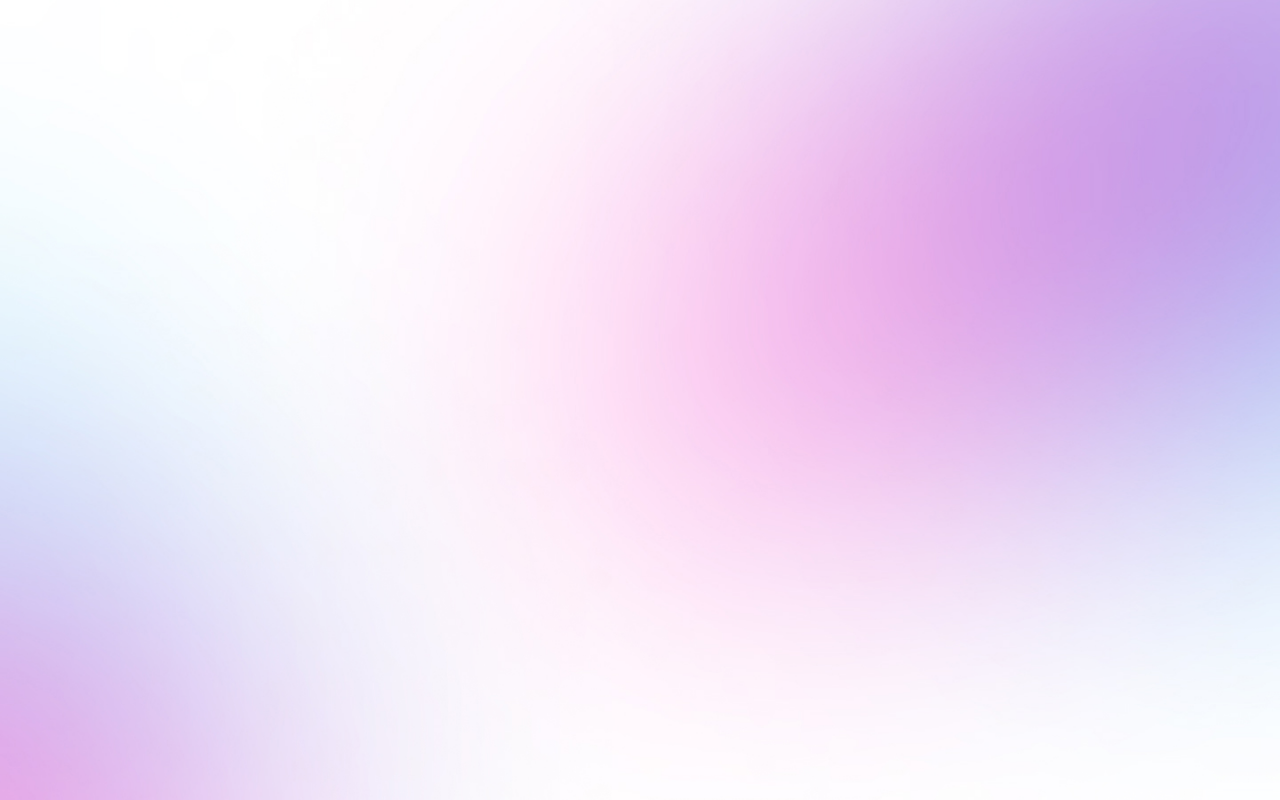
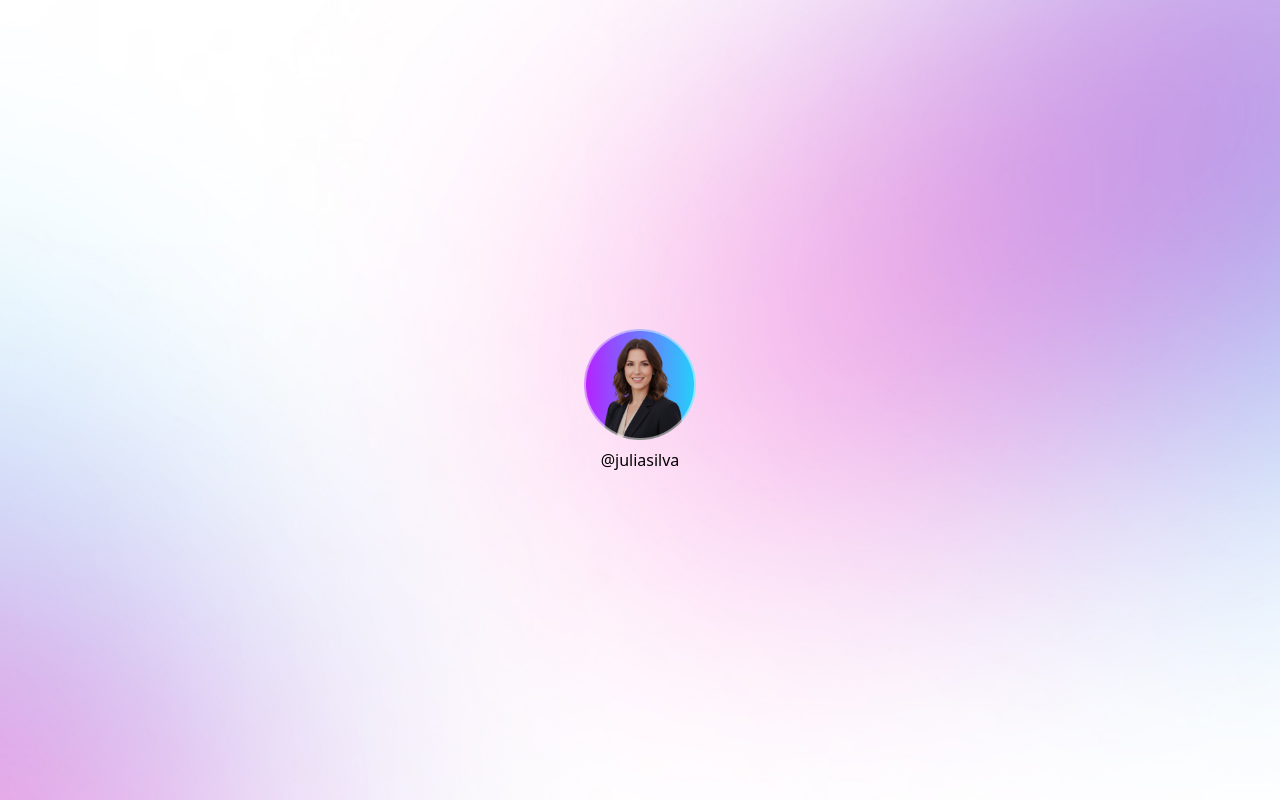
Before and after one commit to eulermomberger/dev-links, a Next.js app: page / in a window 1280 px wide. Built offline with nearby package versions, Linux system fonts and the light colour scheme.

Commit message:
✨ feat: Componente de profile

```diff
--- /dev/null
+++ b/src/components/Avatar/index.tsx
@@ -0,0 +1,12 @@
+import Image from "next/image";
+
+export function Avatar() {
+  return (
+    <Image
+      src="/assets/avatar.png"
+      alt="Avatar"
+      width={112}
+      height={112}
+    />
+  );
+}
--- a/src/components/MainPage/index.tsx
+++ b/src/components/MainPage/index.tsx
@@ -1,14 +1,16 @@
+import { Profile } from "../Profile";
+
 export function MainPage() {
   return (
     <main
       className="
-        flex justify-center items-center gap-6
+        flex flex-col justify-center items-center gap-6
         p-6
         h-screen w-screen
         bg-[url('/assets/bg-mobile-light.jpg')] md:bg-[url('/assets/bg-desktop-light.jpg')] bg-cover
       "
     >
-
+      <Profile />
     </main>
   );
 }
--- /dev/null
+++ b/src/components/Profile/index.tsx
@@ -0,0 +1,12 @@
+import { Avatar } from "../Avatar";
+import { UserName } from "../UserName";
+
+export function Profile() {
+  return (
+    <div className="flex flex-col items-center gap-2">
+      <Avatar />
+
+      <UserName/>
+    </div>
+  );
+}
--- /dev/null
+++ b/src/components/UserName/index.tsx
@@ -0,0 +1,7 @@
+export function UserName() {
+  return (
+    <h4 className="text-md">
+      @juliasilva
+    </h4>
+  );
+}
```
